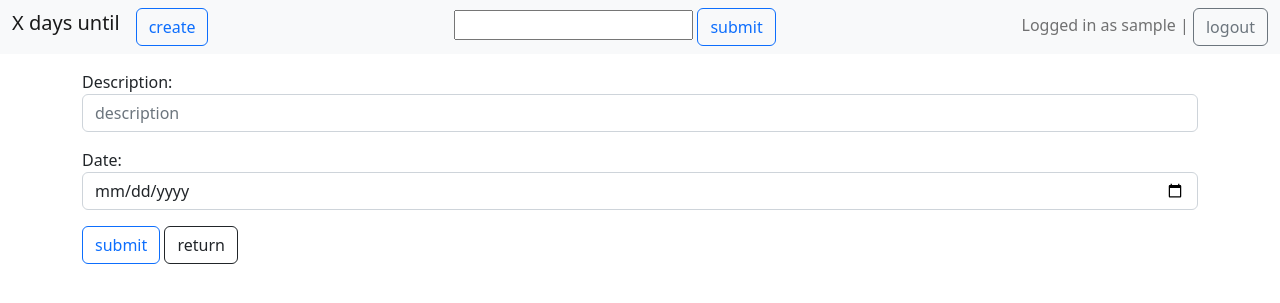
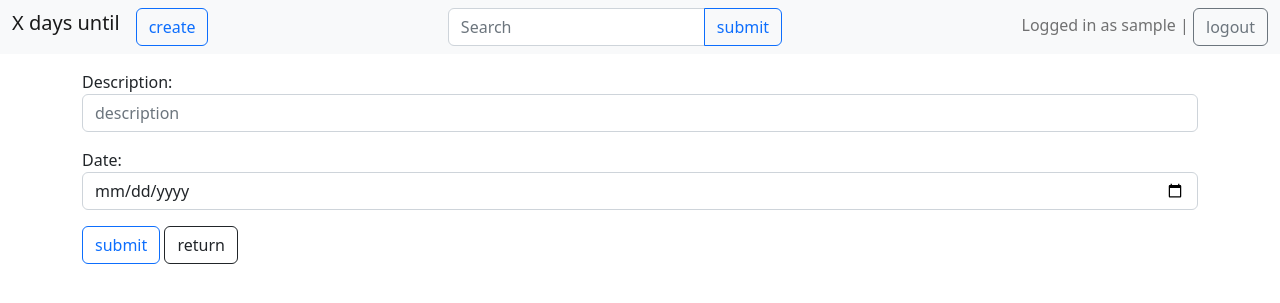
Before and after one commit to pabaldovi/event_list, a Django app: page /new in a window 1280 px wide. Shown: the top 303 px of the page. Run offline with Django 4.2, Linux system fonts and the light colour scheme; the visitor is signed in with stand-in values (Sample User, id 1); parts of the project's set-up code (start-up, migrations or seed data) failed here and were passed over.

Commit message:
applied input-group to search bar

```diff
--- a/events/templates/events/nav.html
+++ b/events/templates/events/nav.html
@@ -12,18 +12,14 @@
                 {% endif %}
             </ul>
         </div>
-        <div>
-            <ul class="navbar-nav">
-                {% if user.is_authenticated %}
-                    <li class="nav-item">
-                        <form method="GET" action="/search_results/">
-                            <input type="text" name="q" value="{{ request.GET.q }}">
-                            <input class="btn btn-outline-primary" type="submit" value="submit">
-                        </form>
-                    </li>
-                {% endif %}
-            </ul>
-        </div>
+        {% if user.is_authenticated %}
+        <form method="GET" action="/search_results/">
+            <div class="input-group">
+                <input type="text" class="form-control" placeholder="Search" name="q" value="{{ request.GET.q }}">
+                <input class="btn btn-outline-primary" type="submit" value="submit">
+            </div>
+        </form>
+        {% endif %}
         <div>
             <ul class="navbar-nav">
                 {% if user.is_authenticated %}
```
